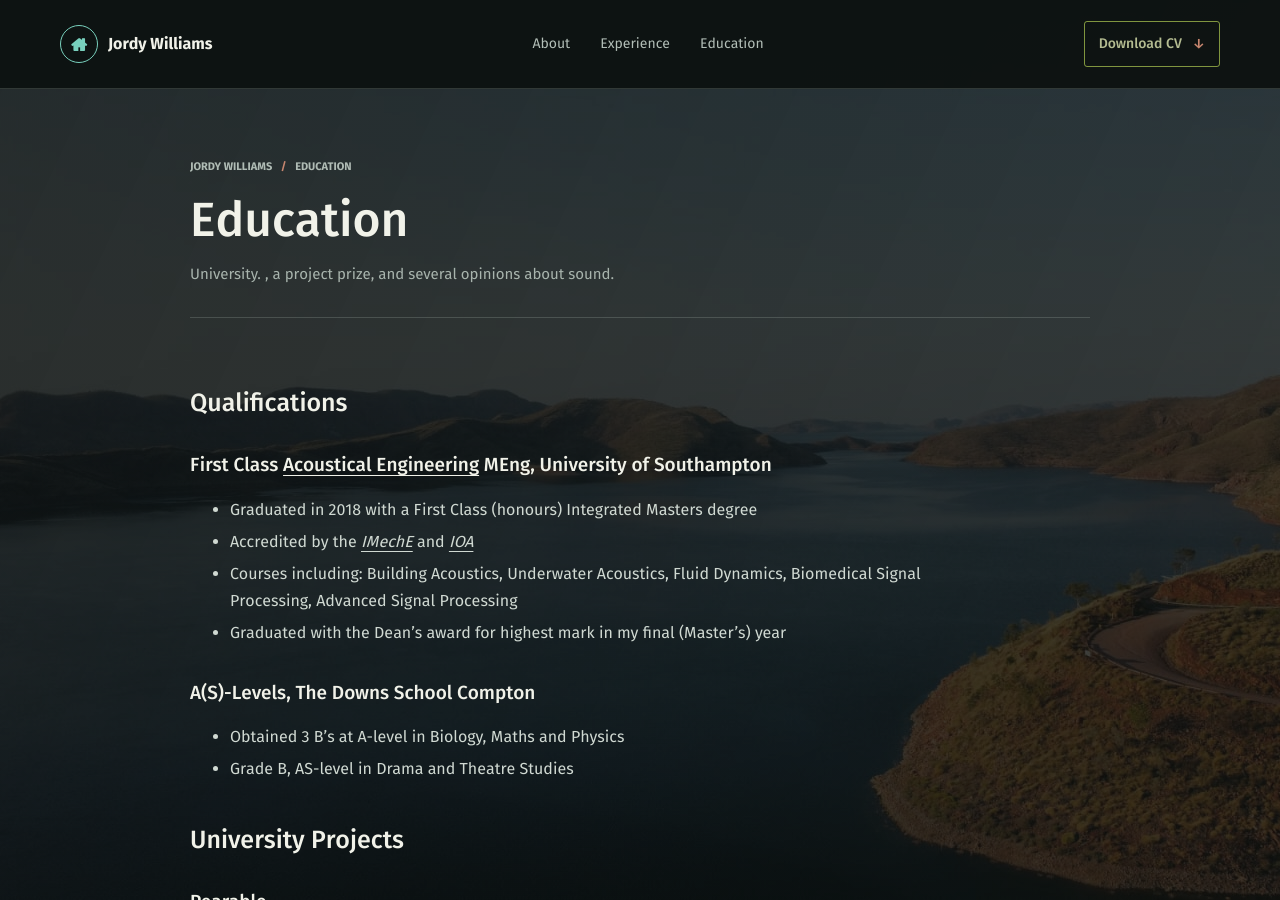
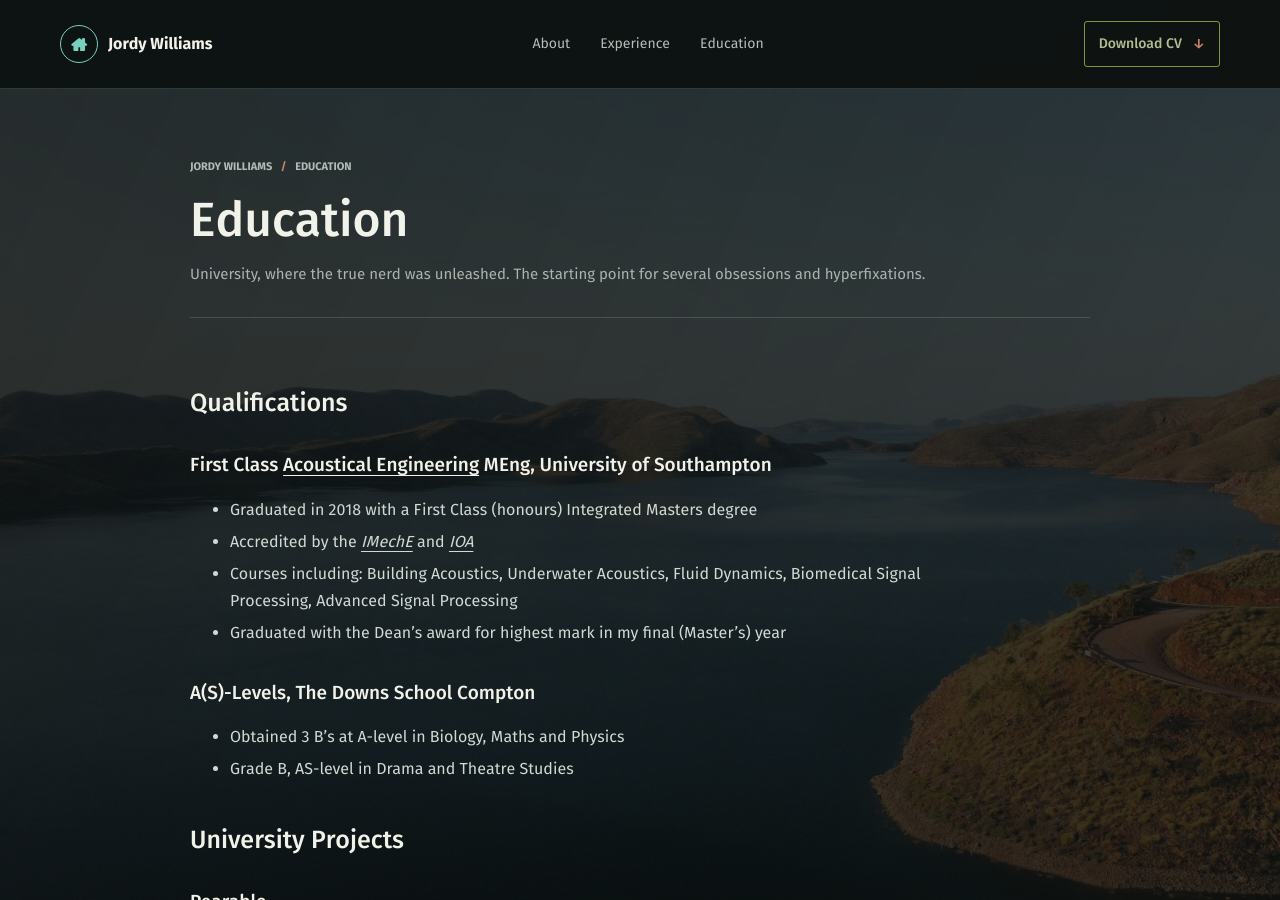
Before and after one commit to jordyjwilliams/jordyjwilliams.github.io, a Jekyll site: the page built from education/index.md, in a window 1280 px wide and 900 px high. Built offline with Jekyll 4.4.1, drawn with Linux system fonts in a browser that asks for light colours.

Commit message:
feat: update copy

```diff
--- a/education/index.md
+++ b/education/index.md
@@ -1,7 +1,7 @@
 ---
 layout: page
 title: Education
-subtitle: "University. , a project prize, and several opinions about sound."
+subtitle: "University, where the true nerd was unleashed. The starting point for several obsessions and hyperfixations."
 tags: [about, Jordy, Williams, overview]
 date: 2019-07-24
 comments: false
```
